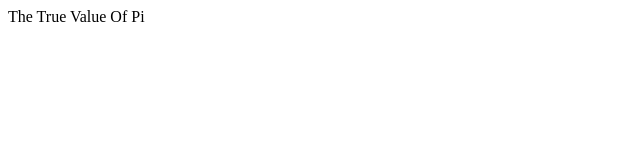
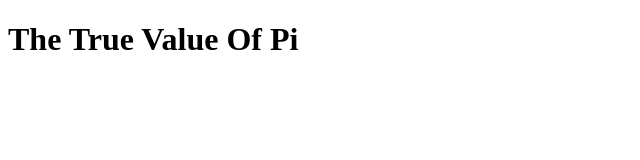
Before and after one commit to onyxgod777/tvop, a plain HTML site: page index.html in a window 1280 px wide. Shown: the whole page, without its empty margins (0-640 px from the left). Drawn offline with Linux system fonts and the light colour scheme.

Commit message:
update index.html

```diff
--- a/index.html
+++ b/index.html
@@ -8,6 +8,6 @@
   <title>The True Value of Pi</title>
 </head>
 <body>
-  <header>The True Value Of Pi</header>
+  <header><h1>The True Value Of Pi</h1></header>
 </body>
 </html>
```
